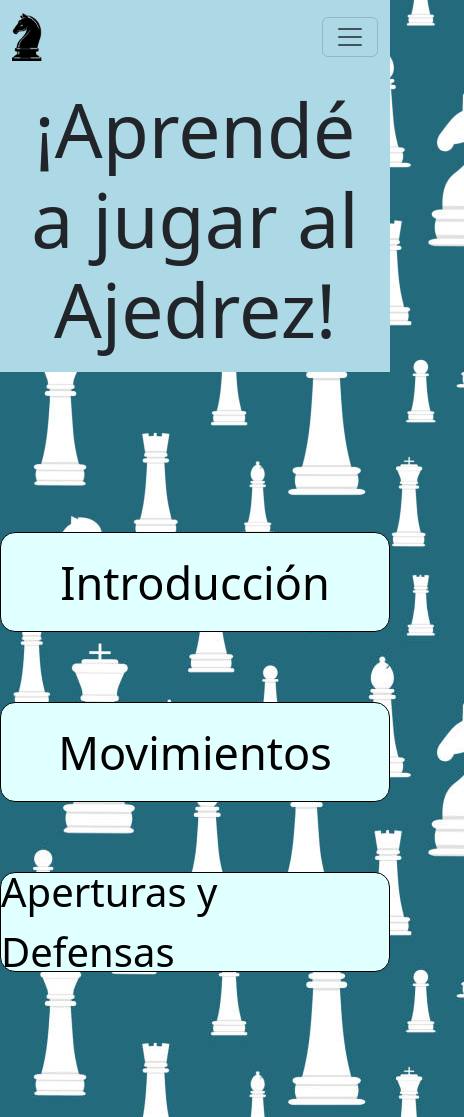
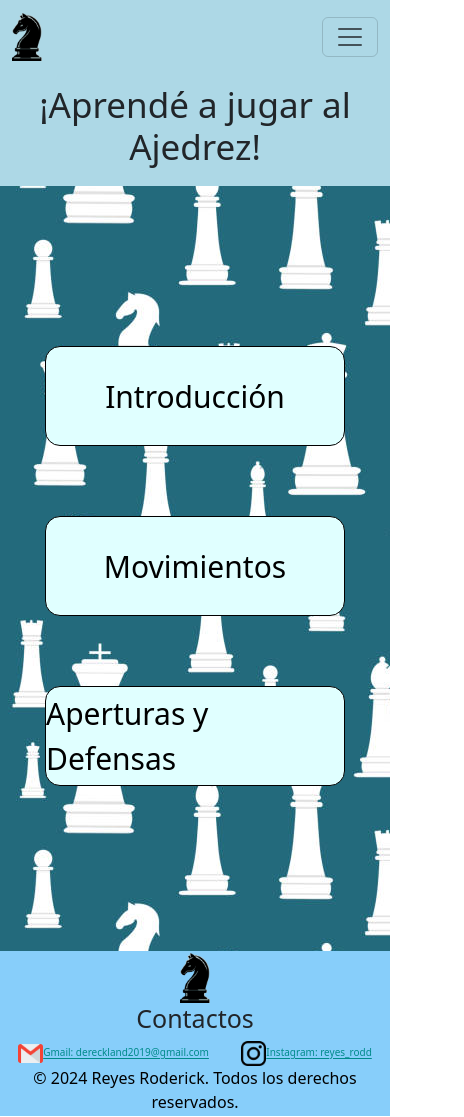
Before and after one commit to Reyes-Roderick/Aprende-a-jugar-al-ajedrez, a plain HTML site: page index.html in a window 390 px wide. Shown: the top 1117 px of the page, 464 px wide, since content can reach past the window. Drawn offline with nearby package versions, Linux system fonts and the light colour scheme.

Commit message:
segundo commit

```diff
--- a/css/styles.css
+++ b/css/styles.css
@@ -118,7 +118,7 @@ footer img{
 }
 
 .info a{
-    font-size: 25px;
+    font-size: 20px;
     color: darkcyan;
 }
 
@@ -137,3 +137,58 @@ p{
     width: 50px;
     height: 50px;
 }
+
+@media (max-width:700px){
+    h1{
+        font-size: 35px;
+    }
+
+    .img1{
+        width: 25px;
+        height: 25px;
+    }
+
+    .img2{
+        width: 25px;
+        height: 25px;
+    }
+
+    .info a{
+        font-size: 10px;
+    }
+
+    .contactos{
+        font-size: 25px;
+    }
+
+    .Intro{
+        font-size: 30px;
+        max-width: 300px;
+        height: 100px;
+        margin: auto;
+        margin-top: 160px;
+        margin-bottom: 70px;
+    }
+
+    .Movi{
+        font-size: 30px;
+        max-width: 300px;
+        height: 100px;
+        margin: auto;
+        margin-bottom: 70px;
+        border-radius: 15px;
+    }
+
+    .Aper{
+        font-size: 30px;
+        max-width: 300px;
+        height: 100px;
+        margin: auto;
+        margin-bottom: 165px;
+        border-radius: 15px;
+        display: flex;
+        justify-content: center;
+        align-items: center;
+        transition: transform 200ms ease;
+    }
+}
```
